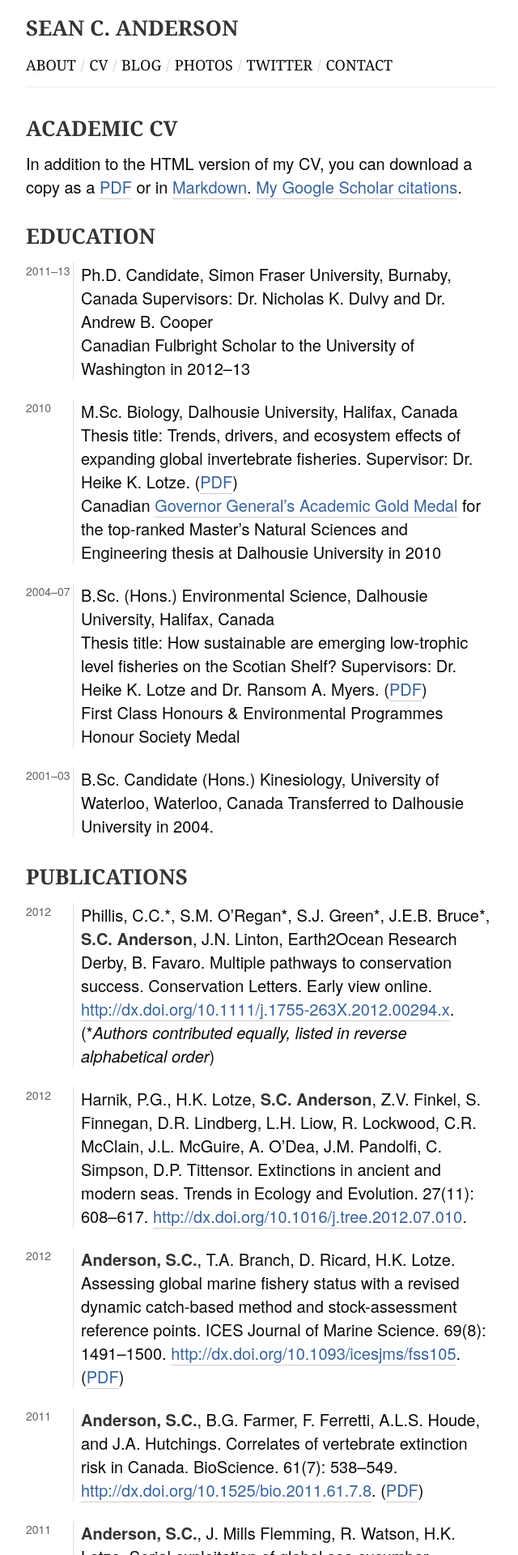
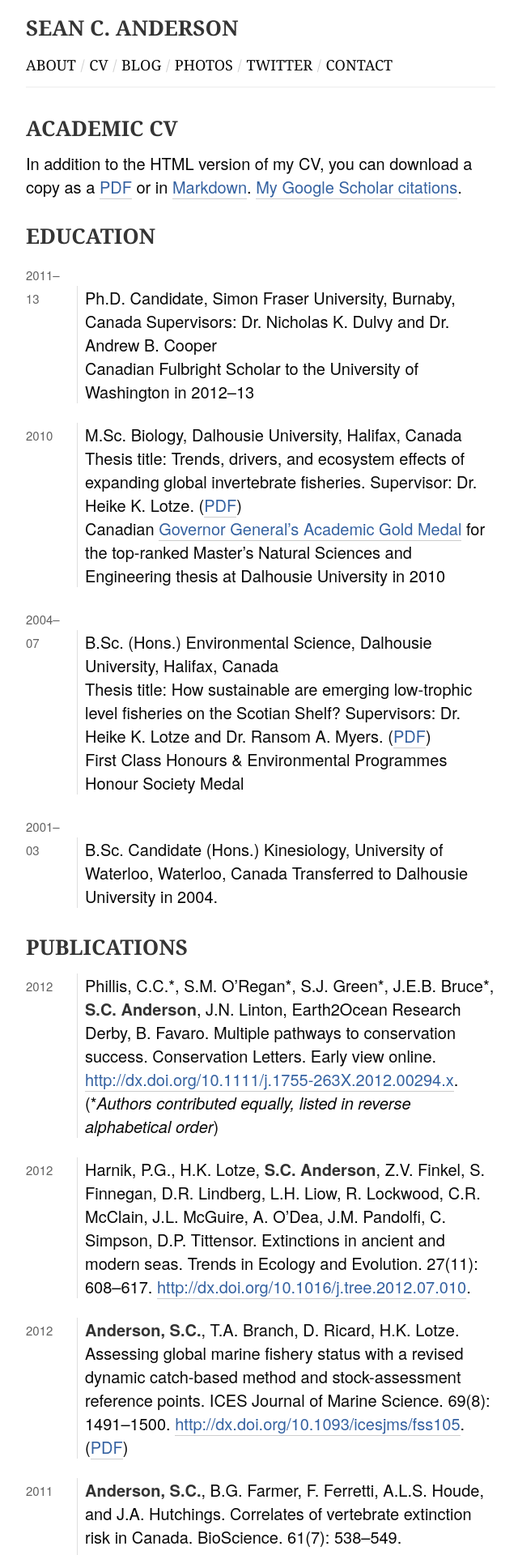
Before and after one commit to seananderson/seananderson.ca, a Jekyll site: the page built from cv.md, in a window 1280 px wide. Shown: the top 1920 px of the page at 81% size, without its empty margins (318-958 px from the left). Built offline with Jekyll 4.4.1, drawn with Linux system fonts in a browser that asks for light colours; Markdown is read by kramdown in place of the engine named in the settings; comment, search, counter and statistics services are not loaded.

Commit message:
Add minor CSS tweaks

```diff
--- a/css/layout.css
+++ b/css/layout.css
@@ -119,9 +119,9 @@ sup {
 dt {
 	position: relative;
 	left: 0;
-	top: 20px;
+	top: 25px;
 	color: #626262;
-	font-size: 14px;
+	font-size: 15px;
 	text-transform: uppercase;
 	width: 57px;
 }
@@ -129,7 +129,7 @@ dt {
 dd {
 	border-left: 1px solid #dfdfdf;
 	padding: 0 0 0 9px;
-	margin: -5px 0 0 58px;
+	margin: -5px 0 0 63px;
 }
 
 dl {
```
